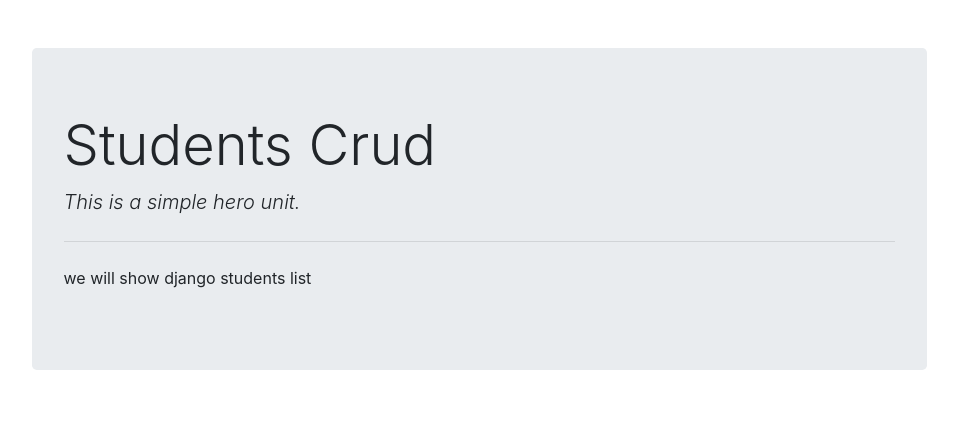
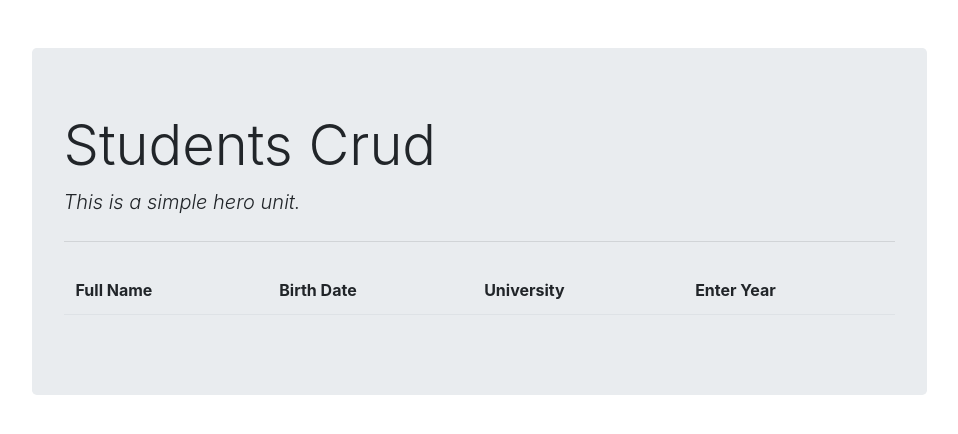
Before and after one commit to FinickyPrune/search-labs, a Django app: page /crud/student/list/ in a window 1280 px wide. Shown: the top 434 px of the page, without its empty margins (161-1119 px from the left). Run offline with Django 4.2, Linux system fonts and the light colour scheme; data that the repository does not hold is empty.

Commit message:
added list pages

```diff
--- a/DjangoCRUD/students_crud/templates/students_crud/students_list.html
+++ b/DjangoCRUD/students_crud/templates/students_crud/students_list.html
@@ -1,5 +1,24 @@
 {% extends "students_crud/base.html" %}
 
 {% block content %}
-    <p>we will show django students list</p>
+    <table class="table table-borderless">
+    <thead class="border-bottom font-weight-bold">
+    <tr>
+        <td>Full Name</td>
+        <td>Birth Date</td>
+        <td>University</td>
+        <td>Enter Year</td>
+    </tr>
+    </thead>
+   <tbody>
+   {% for student in student_list %}
+       <tr>
+        <td>{{ student.full_name }}</td>
+        <td>{{ student.birth_date }}</td>
+        <td>{{ student.university }}</td>
+       <td>{{ student.enter_year }}</td>
+    </tr>
+   {% endfor %}
+   </tbody>
+   </table>
 {% endblock content %}
--- a/DjangoCRUD/students_crud/views.py
+++ b/DjangoCRUD/students_crud/views.py
@@ -1,9 +1,11 @@
 from django.shortcuts import render, redirect
 from .forms import UniversityForm, StudentForm
+from .models import University, Student
 
 
 def university_list(request):
-    return render(request, "students_crud/university_list.html")
+    context = {'university_list': University.objects.all()}
+    return render(request, "students_crud/university_list.html", context)
 
 
 def university_form(request):
@@ -22,7 +24,8 @@
 
 
 def student_list(request):
-    return render(request, "students_crud/students_list.html")
+    context = {'student_list': Student.objects.all()}
+    return render(request, "students_crud/students_list.html", context)
 
 
 def student_form(request):
@@ -35,5 +38,6 @@
             form.save()
         return redirect('/crud/student/list')
 
+
 def student_delete(request):
     return
```
Also changed, not shown: DjangoCRUD/students_crud/templates/students_crud/university_list.html (+18 -1 lines).
